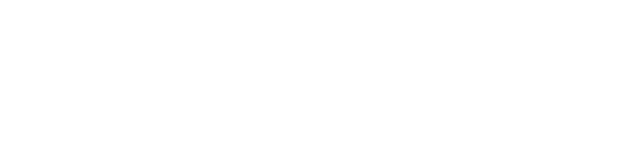
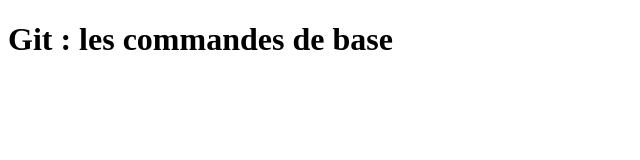
Before and after one commit to yamachris/git-base, a plain HTML site: page GIT-BASE/index.html in a window 1280 px wide. Shown: the whole page, without its empty margins (0-640 px from the left). Drawn offline with Linux system fonts and the light colour scheme.

Commit message:
index.html modified : title modified & h1 added. main.css modified

```diff
--- a/GIT-BASE/index.html
+++ b/GIT-BASE/index.html
@@ -4,9 +4,9 @@
     <meta charset="UTF-8">
     <meta http-equiv="X-UA-Compatible" content="IE=edge">
     <meta name="viewport" content="width=device-width, initial-scale=1.0">
-    <title>Document</title>
+    <title>Git : les commandes de base</title>
 </head>
 <body>
-
+    <h1>Git : les commandes de base</h1>
 </body>
 </html>
--- a/GIT-BASE/main.css
+++ b/GIT-BASE/main.css
@@ -0,0 +1,9 @@
+*{
+    box-sizing: border-box;
+    margin: 0;
+    padding: 0;
+}
+
+body{
+background-color: aquamarine;
+}
```
